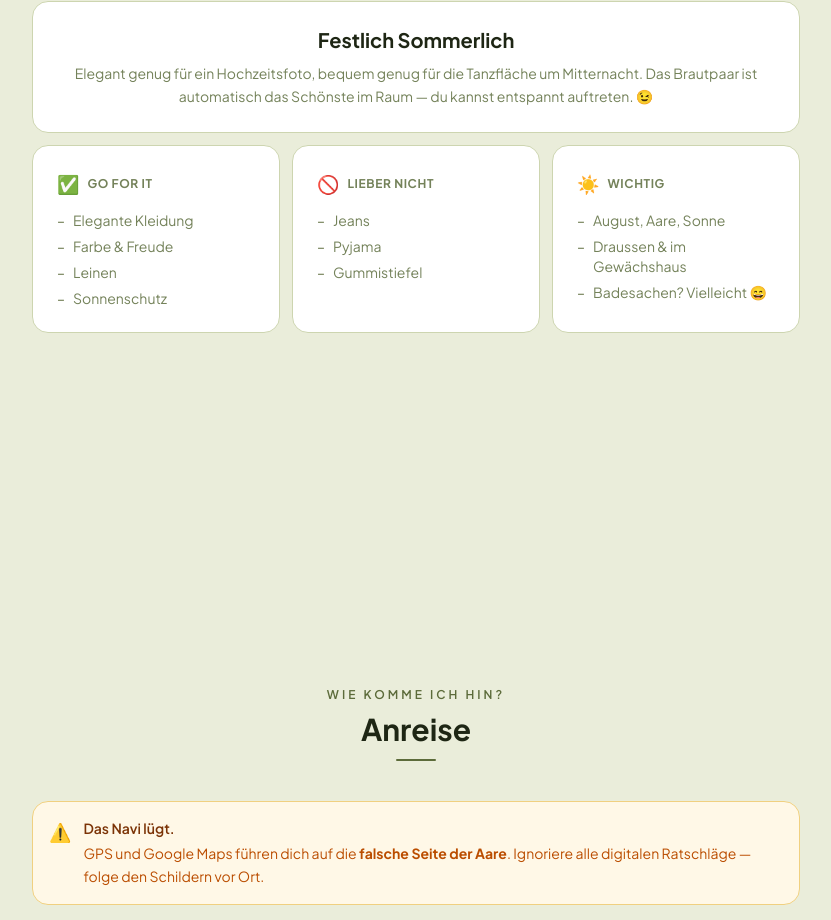
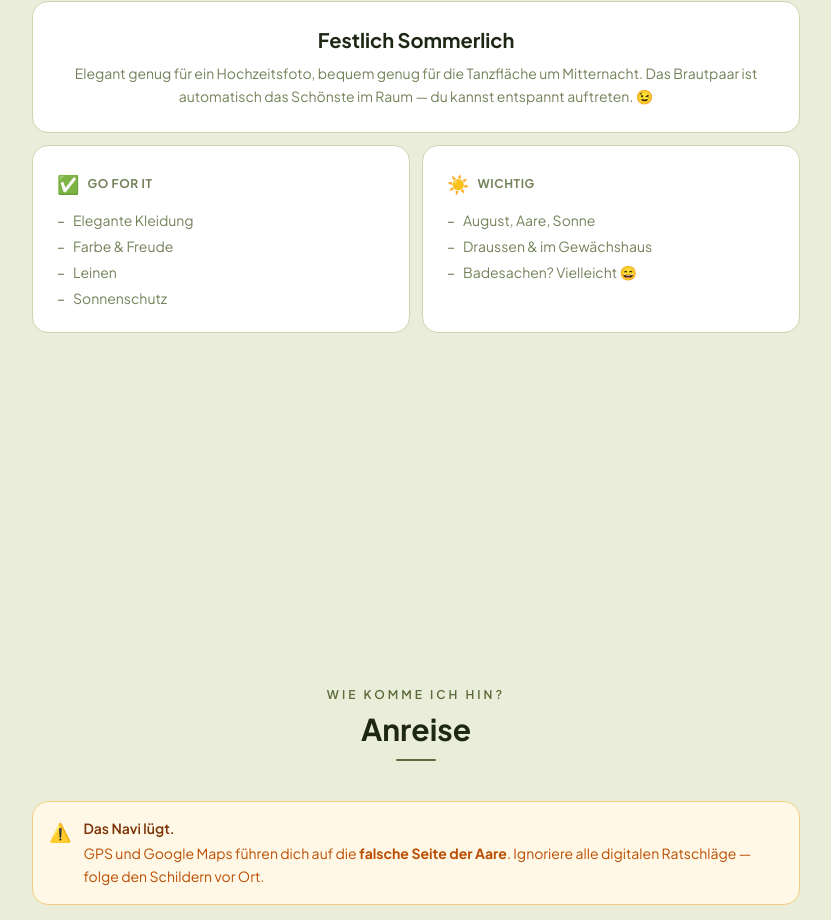
Before and after one commit to laurentb-wq/hochzeit-mila, a Next.js app: page / in a window 1280 px wide. Shown: the part 1817-2737 px from the top of the page, without its empty margins (224-1055 px from the left). Built offline with nearby package versions, Linux system fonts and the light colour scheme.

Commit message:
Remove Lieber nicht card from Dresscode, adjust grid to 2 cols

```diff
--- a/app/components/FullPageLayout.tsx
+++ b/app/components/FullPageLayout.tsx
@@ -183,10 +183,9 @@ export default function FullPageLayout() {
               <p className="text-xl font-bold" style={{ color: "#1E2614" }}>Festlich Sommerlich</p>
               <p className="text-sm leading-relaxed" style={{ color: MUTED }}>Elegant genug für ein Hochzeitsfoto, bequem genug für die Tanzfläche um Mitternacht. Das Brautpaar ist automatisch das Schönste im Raum — du kannst entspannt auftreten. 😉</p>
             </Card>
-            <div className="grid grid-cols-1 sm:grid-cols-3 gap-3 items-stretch">
+            <div className="grid grid-cols-1 sm:grid-cols-2 gap-3 items-stretch">
               {[
                 { icon: "✅", title: "Go for it", items: ["Elegante Kleidung", "Farbe & Freude", "Leinen", "Sonnenschutz"] },
-                { icon: "🚫", title: "Lieber nicht", items: ["Jeans", "Pyjama", "Gummistiefel"] },
                 { icon: "☀️", title: "Wichtig", items: ["August, Aare, Sonne", "Draussen & im Gewächshaus", "Badesachen? Vielleicht 😄"] },
               ].map(({ icon, title, items }) => (
                 <Card key={title} className="h-full">
```
